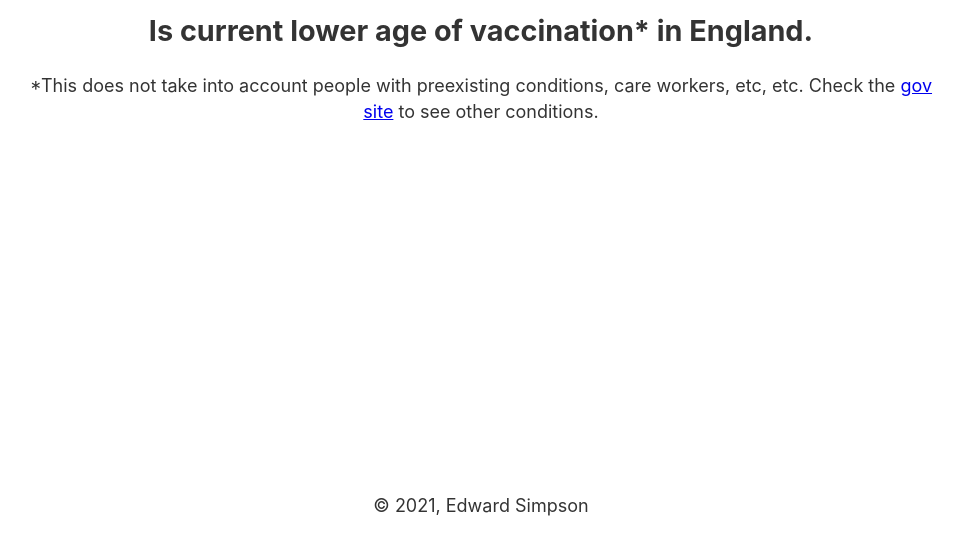
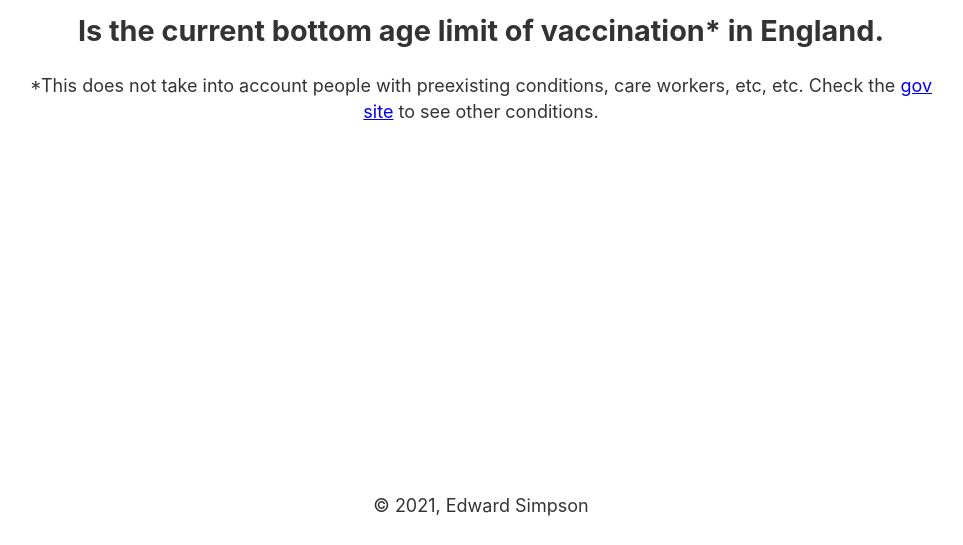
Before and after one commit to edward-simpson/canIGetVaccinatedYet.co.uk, a Gatsby site: page / in a window 1280 px wide. Shown: the part 255-800 px from the top of the page, without its empty margins (159-1122 px from the left). Built offline with nearby package versions, Linux system fonts and the light colour scheme; Gatsby itself is replaced by a stand-in of ours; no server answers.

Commit message:
DD#0000: fix: copy correction

```diff
--- a/src/pages/index.tsx
+++ b/src/pages/index.tsx
@@ -10,7 +10,7 @@ const IndexPage = () => (
     <Seo title="Can I get vaccinated yet?" />
     <h1>Can I get vaccinated yet?</h1>
     <Age />
-    <h2>Is current lower age of vaccination* in England.</h2>
+    <h2>Is the current bottom age limit of vaccination* in England.</h2>
     <p>
       *This does not take into account people with preexisting conditions, care
       workers, etc, etc. Check the{" "}
```
